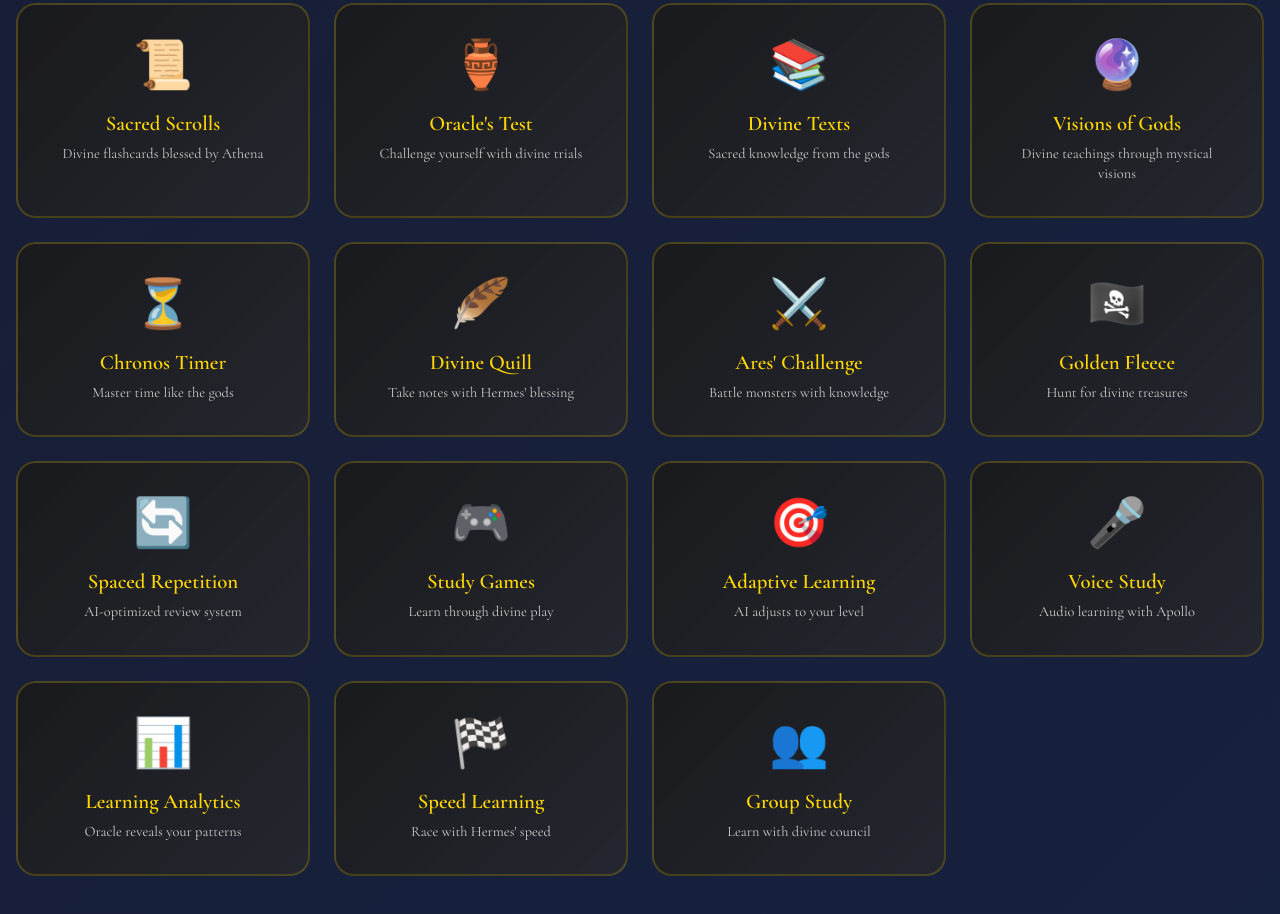
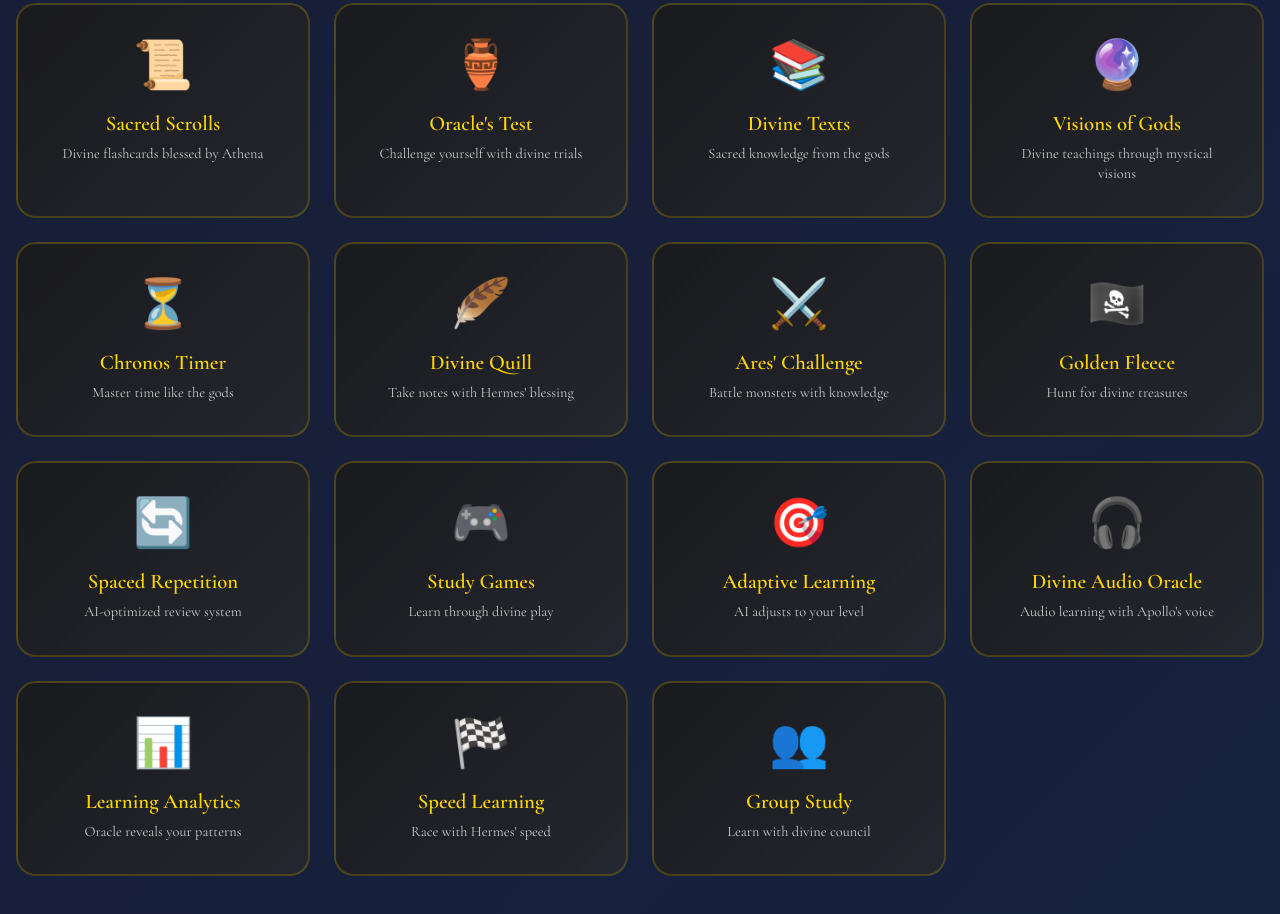
Before and after one commit to Aaaqil-West/OLYMPUS, a plain HTML site: page ACADEMY/index.html in a window 1280 px wide. Shown: the part 8018-8932 px from the top of the page. Drawn offline with nearby package versions, Linux system fonts and the light colour scheme.

Commit message:
🔧 Fix Divine Audio Oracle access
- Updated Voice Study card to call correct 'audio' function
- Changed icon from 🎤 to 🎧 for better representation
- Updated title to 'Divine Audio Oracle' for clarity

```diff
--- a/ACADEMY/index.html
+++ b/ACADEMY/index.html
@@ -206,10 +206,10 @@
                     <h3>Adaptive Learning</h3>
                     <p>AI adjusts to your level</p>
                 </div>
-                <div class="study-card" onclick="startStudy('voice')">
-                    <div style="font-size: 3rem;">🎤</div>
-                    <h3>Voice Study</h3>
-                    <p>Audio learning with Apollo</p>
+                <div class="study-card" onclick="startStudy('audio')">
+                    <div style="font-size: 3rem;">🎧</div>
+                    <h3>Divine Audio Oracle</h3>
+                    <p>Audio learning with Apollo's voice</p>
                 </div>
                 <div class="study-card" onclick="startStudy('analytics')">
                     <div style="font-size: 3rem;">📊</div>
```
